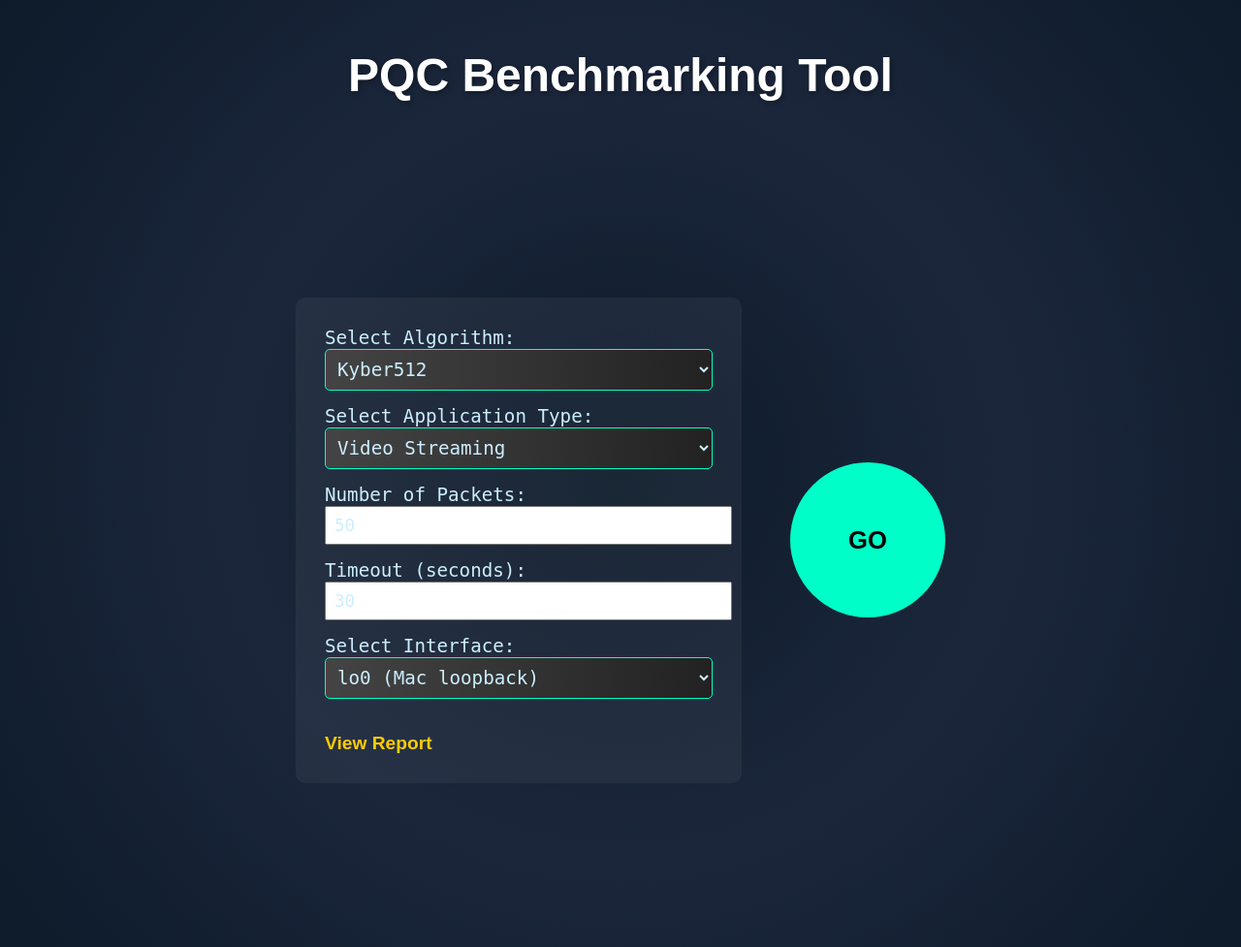
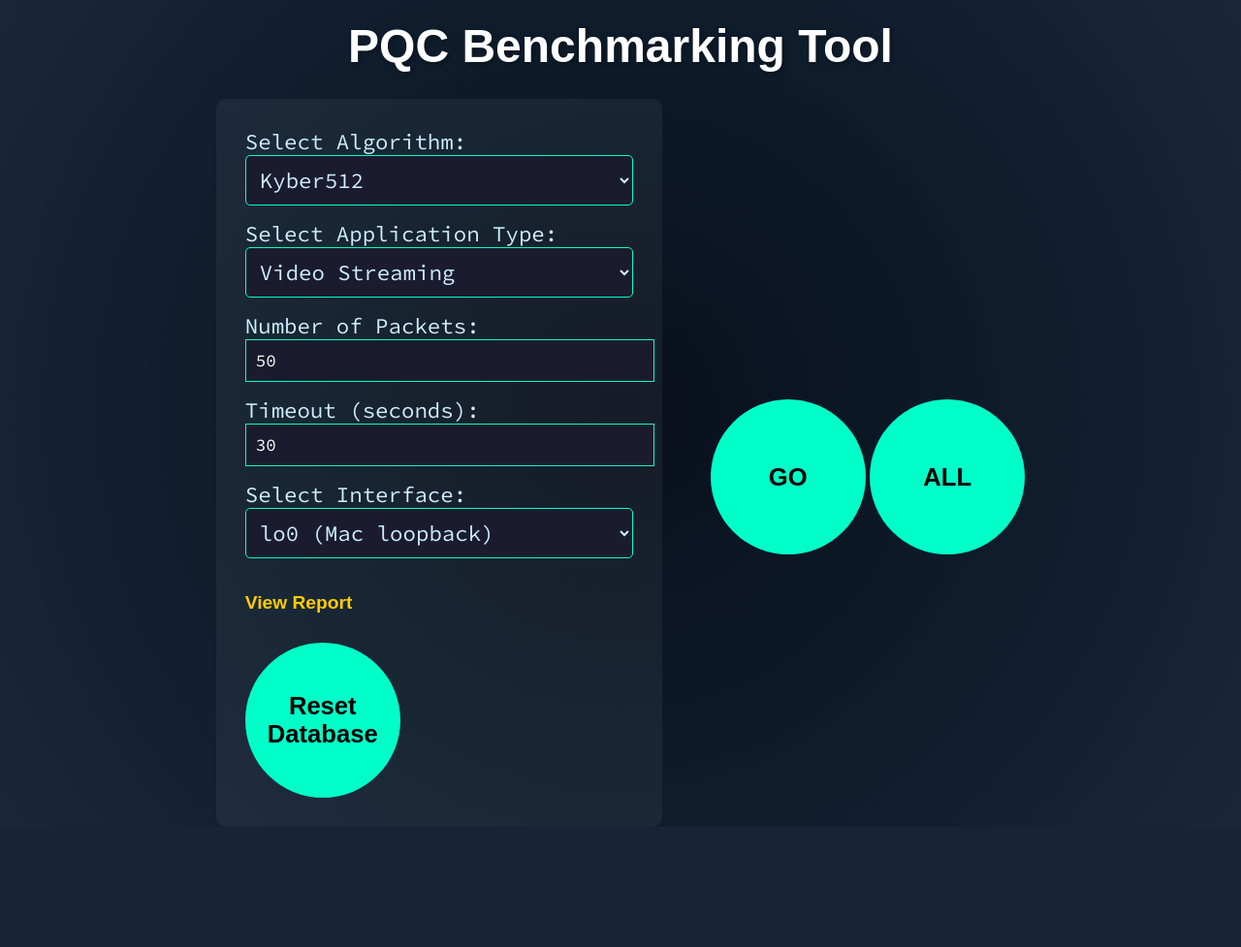
Before and after one commit to ethanchequer/FinalYearProject, a Flask app: page / in a window 1280 px wide. Shown: the whole page at 97% size. After the commit the page ends 825 px from the top, so only its background shows below. Run offline with Flask 3, Linux system fonts and the light colour scheme; some libraries are stand-ins or nearby versions; some web fonts are replaced.

Commit message:
Ready for ras pi test 1

```diff
--- a/app.py
+++ b/app.py
@@ -307,6 +307,8 @@ def benchmark_pqc(algorithm, application, packet_count=50, timeout=30, interface
     }
 
 
+
+
 ##########
 # ROUTES #
 ##########
@@ -336,6 +338,47 @@ def benchmark():
 
     return jsonify({"status": "started"})
 
+
+@app.route('/run_all_tests', methods=['POST'])
+def run_all_tests():
+    from threading import Thread
+
+    def run_all():
+        algorithms = ["Kyber512", "Dilithium2", "SPHINCS+-128s"]
+        applications = ["Video Streaming", "File Transfer", "VoIP", "Web Browsing"]
+        packet_count = 50
+        timeout = 30
+        interface = "lo0"
+
+        total = len(algorithms) * len(applications)
+        completed = 0
+
+        for algo in algorithms:
+            for app in applications:
+                benchmark_pqc(algo, app, packet_count, timeout, interface)
+                completed += 1
+                percent = int((completed / total) * 100)
+                socketio.emit('test_progress', {'progress': percent})
+
+    Thread(target=run_all).start()
+    return '', 204
+
+
+@app.route('/reset_database', methods=['POST'])
+def reset_database():
+    conn = get_db_connection()
+    cursor = conn.cursor()
+
+    # Clear all known result tables
+    cursor.execute("DELETE FROM pqc_benchmarks")
+    cursor.execute("DELETE FROM encrypted_traffic")
+    cursor.execute("DELETE FROM packet_stats")
+    cursor.execute("DELETE FROM packet_latency")
+    cursor.execute("DELETE FROM packet_loss_stats")
+
+    conn.commit()
+    conn.close()
+    return jsonify({'message': 'Database cleared successfully.'})
 
 # Report Page (Shows Test Results)
 @app.route('/report') # Defines the /report page route
@@ -475,6 +518,4 @@ initialize_database()
 
 # Run Flask App
 if __name__ == '__main__': # If this script is run directly, start the Flask app
-    app.run(host="192.168.68.155", port=5000, debug=True, threaded=True) # Enable debug mode for:
-                        # Automatic reloading on code changes.
-                        # Error traceback in the browser when exceptions occur
+    socketio.run(app, host="192.168.68.155", port=5000, debug=True)
--- a/templates/index.html
+++ b/templates/index.html
@@ -4,13 +4,15 @@
     <meta charset="UTF-8">
     <meta name="viewport" content="width=device-width, initial-scale=1.0">
     <title>PQC Benchmarking Tool</title>
+    <script src="https://cdn.socket.io/4.3.2/socket.io.min.js"></script>
     <link href="https://fonts.googleapis.com/css2?family=Tektur:wght@700&display=swap" rel="stylesheet">
+    <link href="https://fonts.googleapis.com/css2?family=Source+Code+Pro:wght@400&display=swap" rel="stylesheet">
     <style>
         /* General Page Styling */
         body {
             font-family: Arial, sans-serif;
             text-align: center;
-            background: radial-gradient(circle at center, #0d1b2a, #1b263b, #0d1b2a);
+            background: radial-gradient(circle at center, #0a0f1c, #0d1b2a, #1b263b);
             color: white;
             margin: 0;
             padding: 0;
@@ -19,7 +21,7 @@
         /* Page Header */
         h1 {
             font-size: 3rem;
-            margin-top: 50px;
+            margin-top: 20px;
             text-shadow: 2px 2px 5px rgba(0, 0, 0, 0.3);
             font-family: 'Tektur', sans-serif;
         }
@@ -28,25 +30,28 @@
         .options-panel label, .options-panel select, .options-panel input {
             font-family: 'Source Code Pro', monospace;
             color: #cceeff;
-            font-size: 1.2rem;
+            font-size: 1.4rem;
         }
 
         select {
-            background: linear-gradient(to right, #444, #222);
+            background: #1b1b2f;
             border: 1px solid #00ffc8;
             border-radius: 5px;
-            color: white;
+            color: #ffffff;
             font-size: 1.1rem;
-            padding: 8px;
+            padding: 10px;
             width: 100%;
             margin-bottom: 15px;
         }
 
         input[type="number"] {
             font-size: 1.1rem;
-            padding: 8px;
+            padding: 10px;
             width: 100%;
             margin-bottom: 15px;
+            background: #1b1b2f;
+            border: 1px solid #00ffc8;
+            color: #ffffff;
         }
 
         /* Benchmark Button */
@@ -86,7 +91,7 @@
             display: flex;
             justify-content: center;
             align-items: center;
-            height: 100vh;
+            height: calc(100vh - 100px);
             gap: 50px;
             padding: 20px;
         }
@@ -109,18 +114,6 @@
         let timeout = document.getElementById("timeout").value;
         let interfaceName = document.getElementById("interface").value;
 
-            document.getElementById("loadingBarContainer").style.display = "block";
-            let progress = 0;
-            const interval = setInterval(() => {
-                if (progress >= 100) {
-                    clearInterval(interval);
-                } else {
-                    progress += 1;
-                    document.getElementById("loadingText").innerText = `Benchmarking... ${progress}%`;
-                    document.getElementById("loadingBar").style.width = `${progress}%`;
-                }
-            }, timeout * 10);
-
         fetch('/benchmark', {
             method: 'POST',
             headers: {'Content-Type': 'application/json'},
@@ -133,6 +126,37 @@
             })
         });
     }
+
+    function runAllTests() {
+        fetch('/run_all_tests', {
+            method: 'POST'
+        }).then(() => {
+            alert("All tests started. This may take a while depending on the timeout settings.");
+        });
+    }
+
+    function resetDatabase() {
+    fetch('/reset_database', {
+        method: 'POST'
+    }).then(response => response.json())
+      .then(data => {
+          alert(data.message);
+      });
+}
+
+const socket = io();
+socket.on('test_progress', function(data) {
+    const container = document.getElementById('loadingBarContainer');
+    const bar = document.getElementById('loadingBar');
+    const text = document.getElementById('loadingText');
+    container.style.display = 'block';
+    bar.style.width = data.progress + "%";
+    text.innerText = "Benchmarking... " + data.progress + "% - " + data.test;
+
+    if (data.progress >= 100) {
+        text.innerText = "Completed!";
+    }
+});
 </script>
 </head>
 <body>
@@ -173,9 +197,11 @@
                 </div>
             </div>
             <a href="/report">View Report</a>
+            <button class="circle-button" style="margin-top: 30px;" onclick="resetDatabase()">Reset Database</button>
         </div>
         <div>
             <button class="circle-button" onclick="runBenchmark()">GO</button>
+            <button class="circle-button" style="margin-top: 30px;" onclick="runAllTests()">ALL</button>
         </div>
     </div>
 </body>
```
Also changed, not shown: pqc_results.db. Lines whose indentation alone changed are shown as unchanged.
